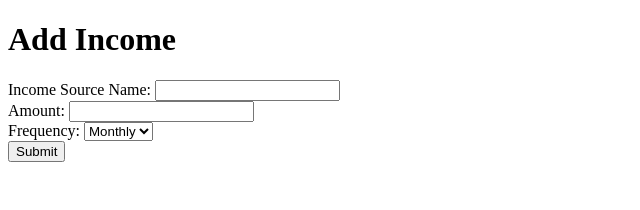
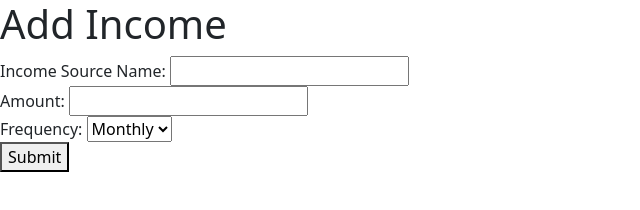
Before and after one commit to SunnieTea/WebDev-Lab6, a plain HTML site: page incomesource.html in a window 1280 px wide. Shown: the whole page, without its empty margins (0-640 px from the left). Drawn offline with nearby package versions, Linux system fonts and the light colour scheme.

Commit message:
fixed amount restrictions and linked bootstrap

```diff
--- a/incomesource.html
+++ b/incomesource.html
@@ -4,6 +4,7 @@
 <head>
     <meta charset="UTF-8">
     <meta name="viewport" content="width=device-width, initial-scale=1.0">
+    <link href="https://cdn.jsdelivr.net/npm/bootstrap@5.3.8/dist/css/bootstrap.min.css" rel="stylesheet" integrity="sha384-sRIl4kxILFvY47J16cr9ZwB07vP4J8+LH7qKQnuqkuIAvNWLzeN8tE5YBujZqJLB" crossorigin="anonymous">
     <title>Income Page</title>
 </head>
 
@@ -14,7 +15,7 @@
         <input type="text" name="incomeSource" id="incomeSource" minlength="3" required><br>
 
         <label for="amount">Amount:</label>
-        <input type="text" name="amount" id="amount" required><br>
+        <input type="number" name="amount" id="amount" min="0.01" step="0.01" required><br>
 
         <label for="frequency">Frequency:</label>
         <select name="frequency" id="frequency">
```
